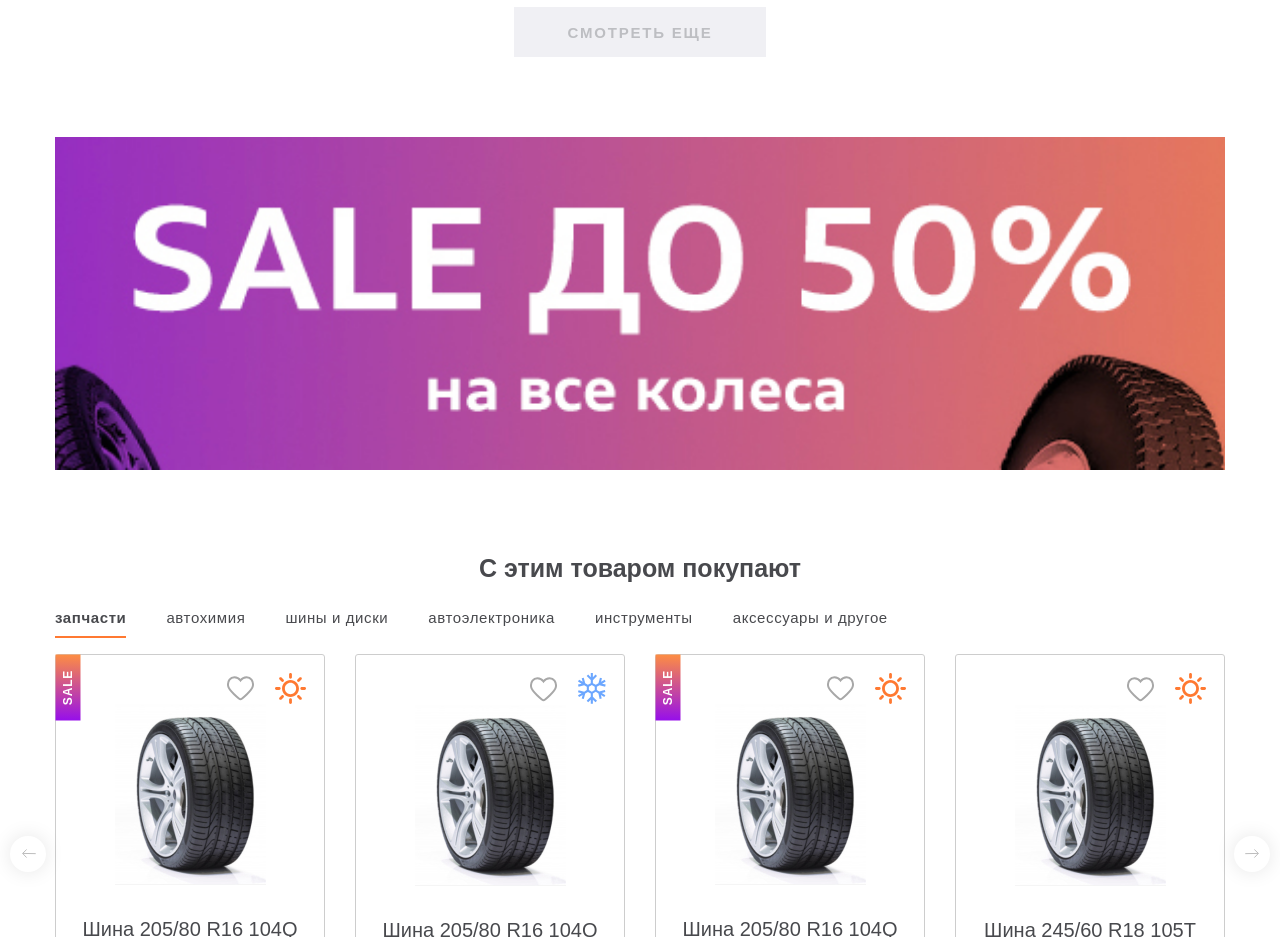
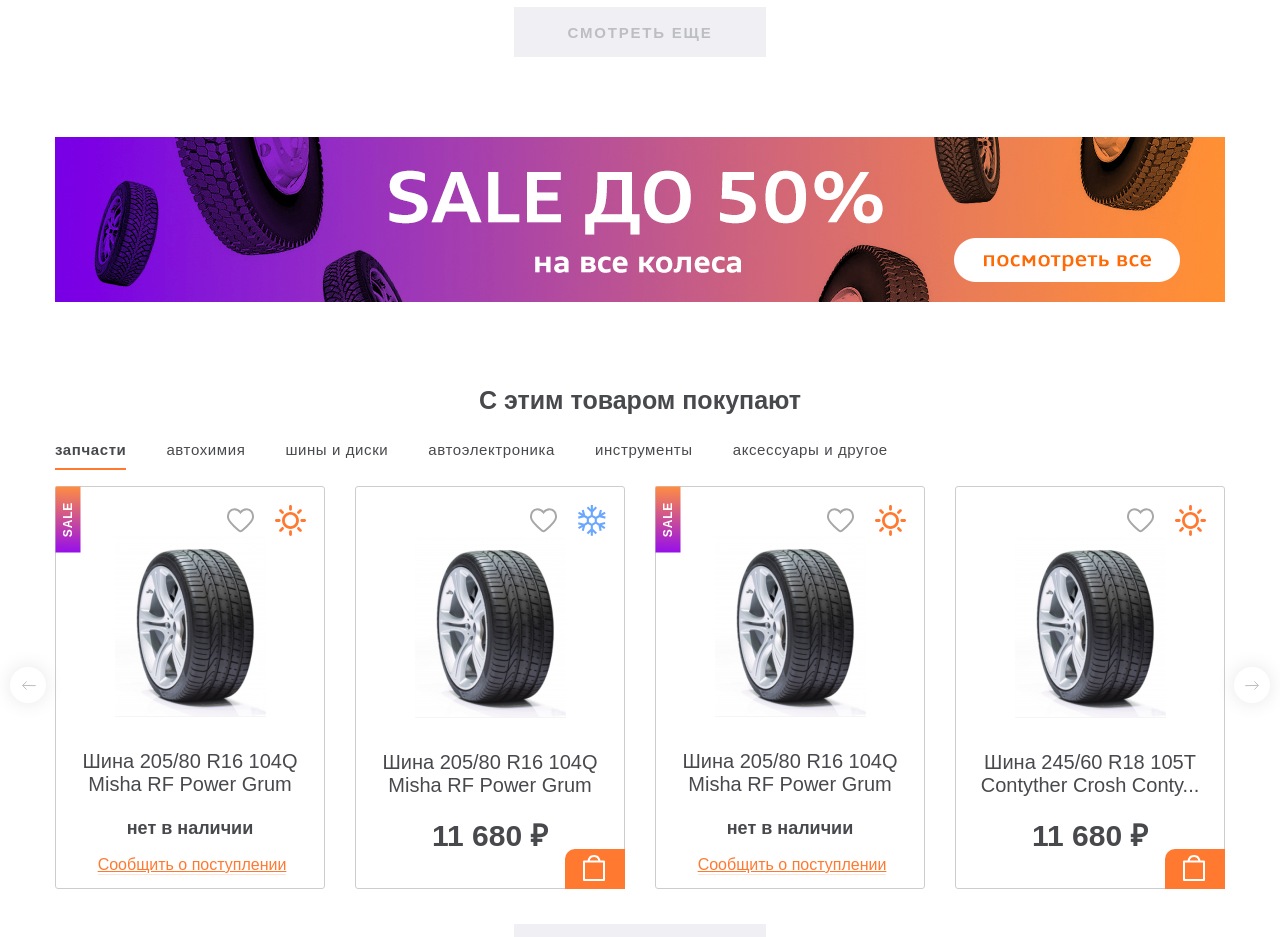
Before and after one commit to Ivan-El/sparesShop, a website: page source/index.html in a window 1280 px wide. Shown: the part 1840-2777 px from the top of the page. Drawn offline with nearby package versions, Linux system fonts and the light colour scheme; files that its build step writes are made by us from their sources.

Commit message:
Стилизует блок баннера на десктоп ширине

```diff
--- a/source/index.html
+++ b/source/index.html
@@ -472,7 +472,7 @@
 
     </section>
 
-    <aside class="page-main__banner banner container">
+    <aside class="page-main__banner banner">
       <a class="banner__link" href="#">
         <span class="visually-hidden">Перейти к списку товаров, учавствующих в акции</span>
       </a>
--- a/source/sass/blocks/banner.scss
+++ b/source/sass/blocks/banner.scss
@@ -12,4 +12,30 @@
     background-size: cover;
     background-position: center;
   }
+
+  @media (min-width: 768px) {
+    & {
+      margin: 0 auto;
+      padding: 0 16px;
+    }
+
+    &__link {
+      display: block;
+      width: 100%;
+      padding-top: 14.1%;
+      text-decoration: none;
+      color: inherit;
+      background-image: url("/img/sale50@1x.jpg");
+      background-repeat: no-repeat;
+      background-size: cover;
+      background-position: center;
+    }
+  }
+
+  @media (min-width: 1024px) {
+    & {
+      max-width: 1210px;
+      padding: 0 20px;
+    }
+  }
 }
--- a/source/sass/style.scss
+++ b/source/sass/style.scss
@@ -5,7 +5,6 @@
 @import "blocks/button";
 @import "blocks/button-mask";
 @import "blocks/page-header";
-@import "blocks/page-main";
 @import "blocks/page-footer";
 @import "blocks/slick";
 @import "blocks/menu";
@@ -38,3 +37,4 @@
 @import "blocks/sale-slider";
 @import "blocks/tabs";
 @import "blocks/filter-form";
+@import "blocks/page-main";
```
